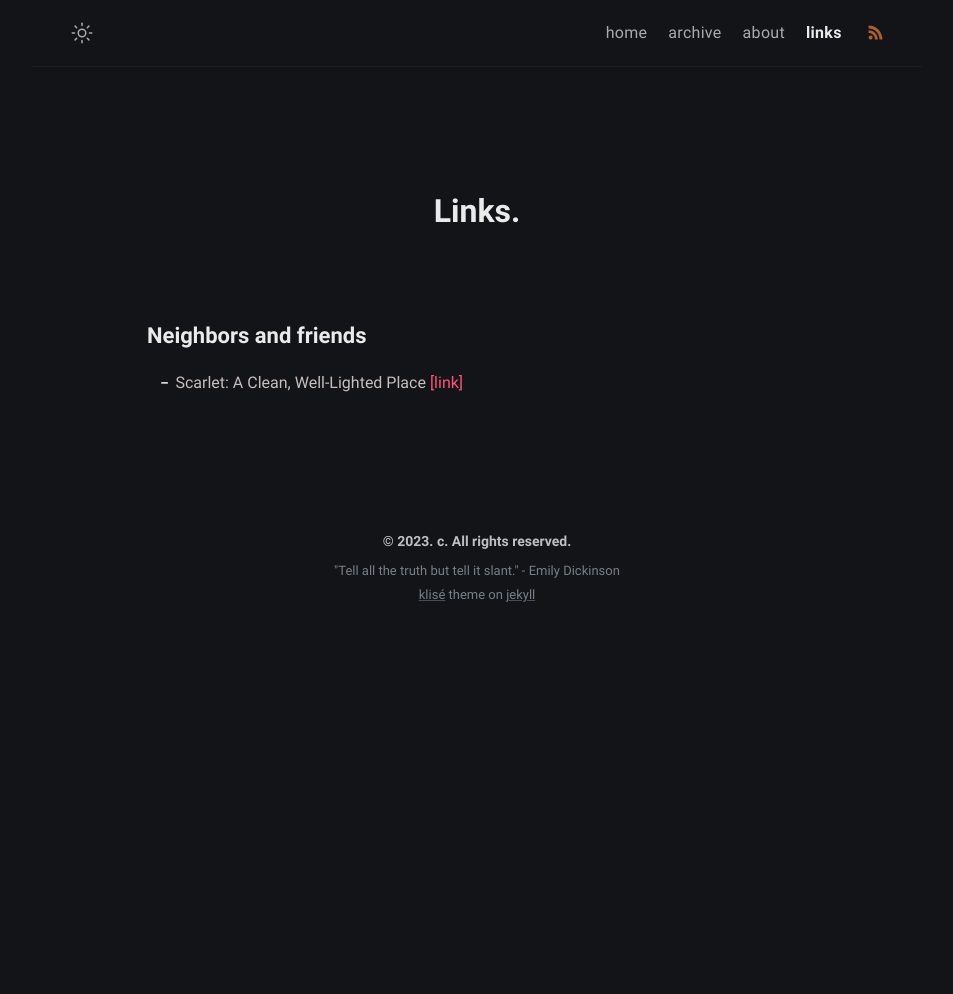
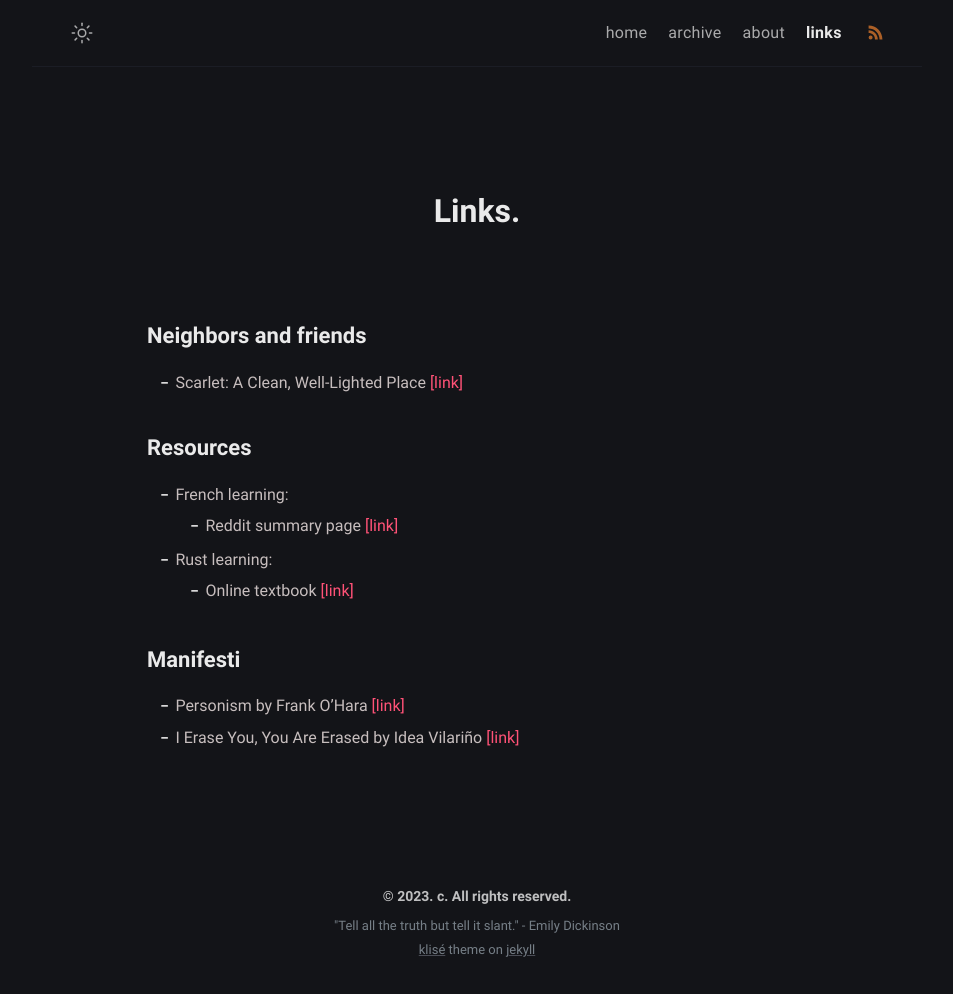
Before and after one commit to yijingch/afistforair.github.io, a Jekyll site: the page built from links.md, in a window 1280 px wide. Shown: the whole page, without its empty margins (163-1116 px from the left). Built offline with Jekyll 4.4.1, drawn with Linux system fonts in a browser that asks for light colours; before the commit the page ends 900 px from its top, so only the background shows below that.

Commit message:
add more links

```diff
--- a/links.md
+++ b/links.md
@@ -8,4 +8,17 @@ comments: True
 
 ## Neighbors and friends
 
-- Scarlet: A Clean, Well-Lighted Place [\[link\]](https://scarletzhuang.github.io/)
+* Scarlet: A Clean, Well-Lighted Place [\[link\]](https://scarletzhuang.github.io/)
+
+
+## Resources
+
+* French learning:
+    - Reddit summary page [\[link\]](https://www.reddit.com/r/French/wiki/resources/)
+* Rust learning:
+    - Online textbook [\[link\]](https://doc.rust-lang.org/rust-by-example/index.html)
+
+## Manifesti
+
+* Personism by Frank O'Hara [\[link\]](https://opencourses.uoa.gr/modules/document/file.php/ENL9/Instructional%20Package/Texts//Readings/Week%203%3A%20Pop%20art%3A%20breaking%20down%20the%20boundaries%20between%20high%20and%20low/Frank%20O%27Hara%20Personism-2.pdf)
+* I Erase You, You Are Erased by Idea Vilariño [\[link\]](https://www.poetryfoundation.org/articles/154715/i-erase-you-you-are-erased)
```
